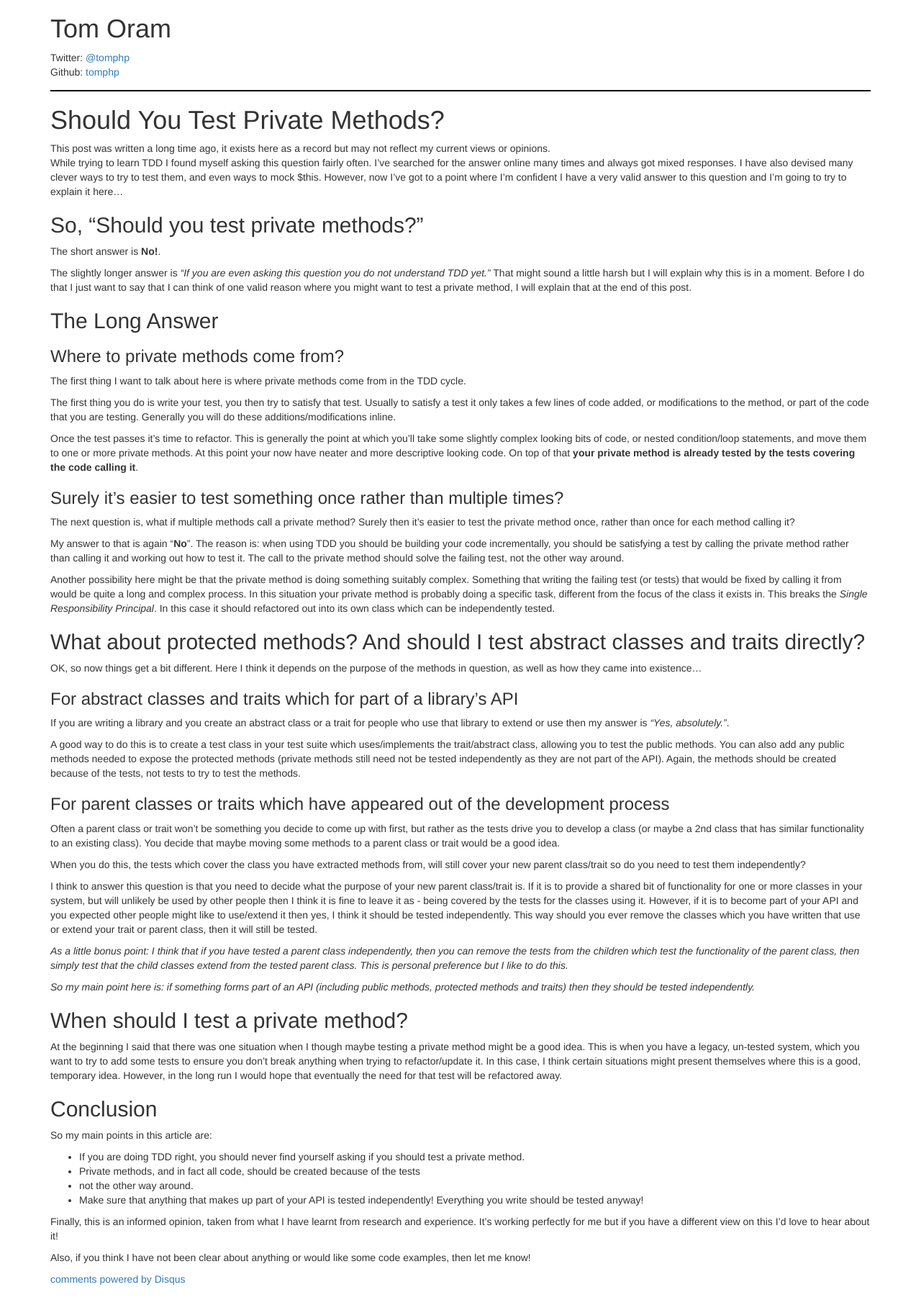
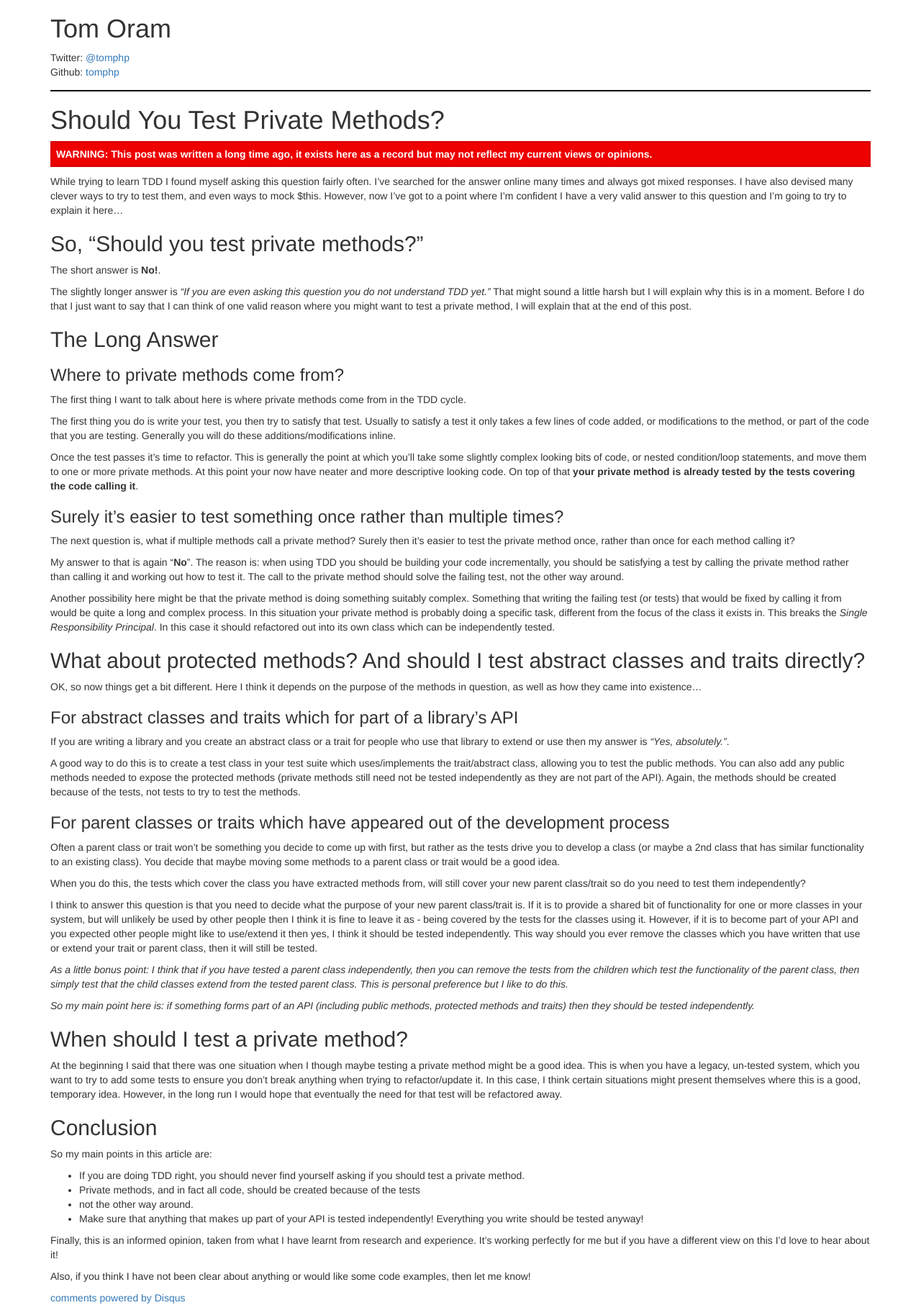
Before and after one commit to tomphp/tomphp.github.io, a Jekyll site: the page built from _posts/2013-10-22-should-you-test-private-methods.md, in a window 1280 px wide. Shown: the whole page at 72% size. Built offline with Jekyll 4.4.1, drawn with Linux system fonts in a browser that asks for light colours; nearby versions of some CDN libraries; library files that are not in the unit come from our copies; comment, search, counter and statistics services are not loaded; before the commit the page ends 1787 px from its top, so only the background shows below that.

Commit message:
Update old post warning

```diff
--- a/_layouts/oldpost.html
+++ b/_layouts/oldpost.html
@@ -1,10 +1,11 @@
 {% include header.html %}
 <h1>{{ page.title }}</h1>
 
-<div id="oldpost">
-  This post was written a long time ago, it exists here as a record but may not
-  reflect my current views or opinions.
+<div class="oldpost-warning">
+  WARNING: This post was written a long time ago, it exists here as a record
+  but may not reflect my current views or opinions.
 </div>
+
 {{ content }}
 {% include disqus.html %}
 {% include footer.html %}
--- a/styles/main.scss
+++ b/styles/main.scss
@@ -5,3 +5,12 @@ header {
     padding-bottom: 15px;
     border-bottom: 2px #000 solid;
 }
+
+.oldpost-warning {
+    color: #fff;
+    font-weight: bold;
+    background-color: #e00;
+    border: solid 3px #d00;
+    padding: 5px;
+    margin-bottom: 10px;
+}
```
